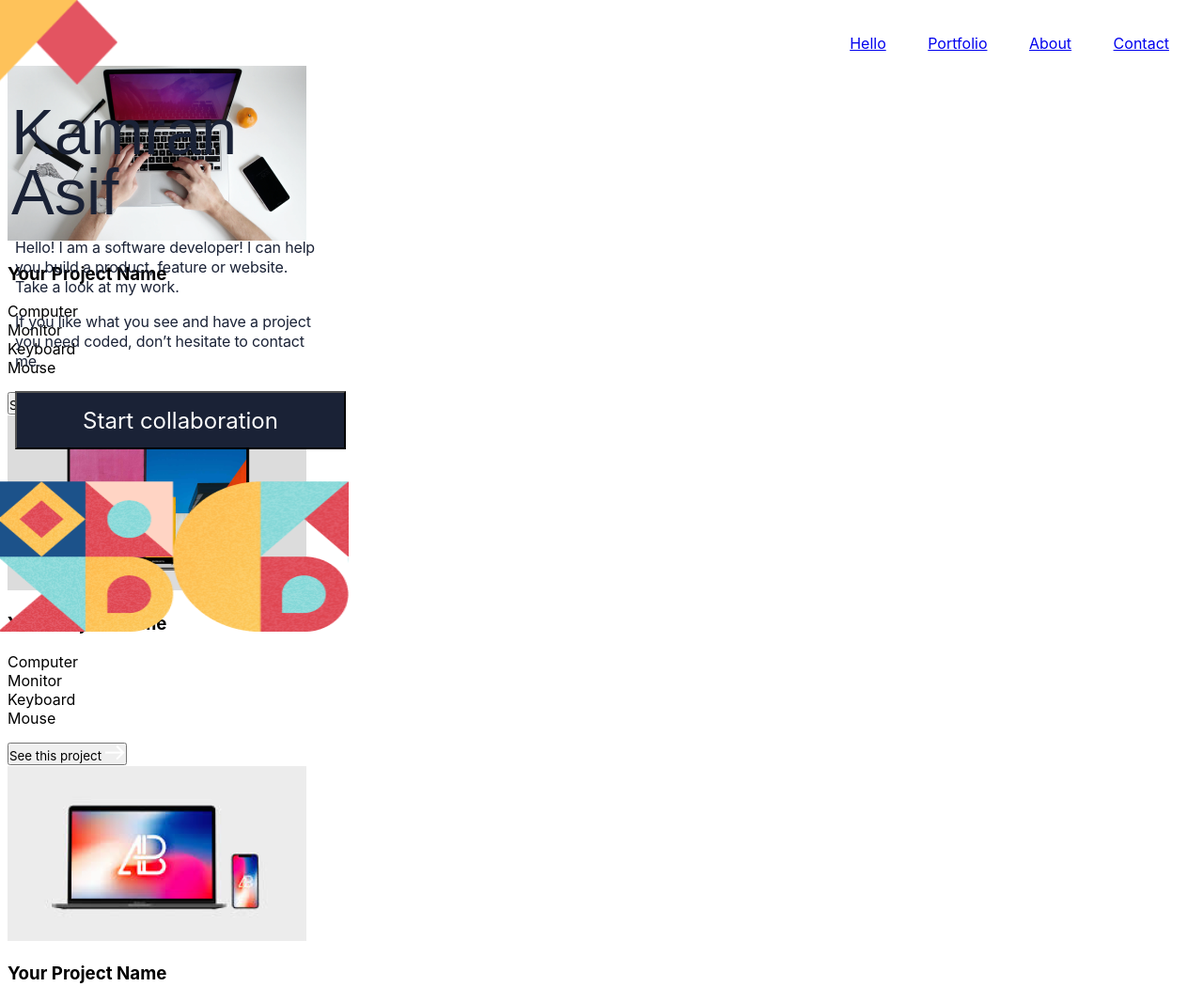
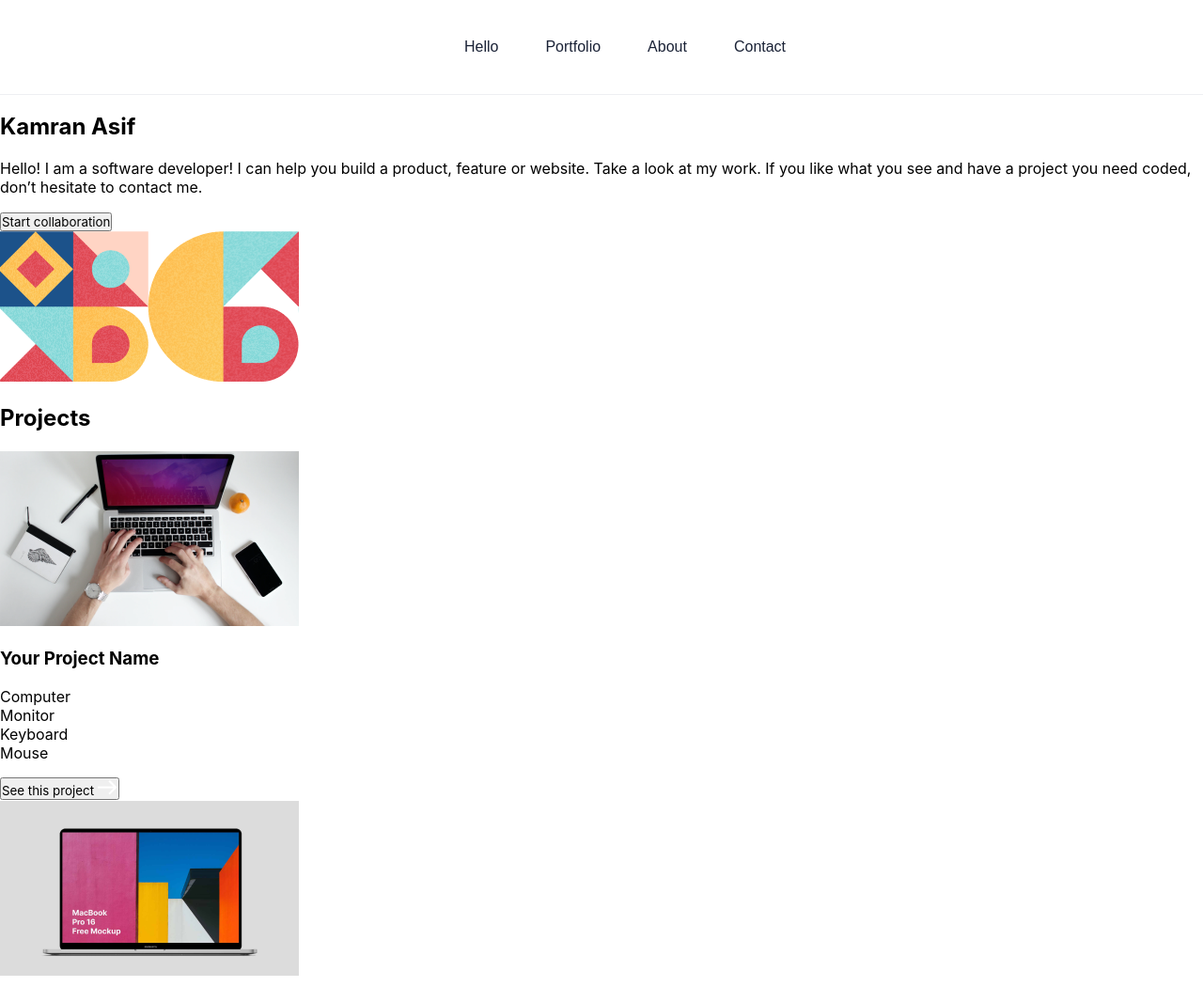
Before and after one commit to kamranasif506/Portfolio-project, a website: page index.html in a window 1280 px wide. Shown: the top 1050 px of the page at 94% size. Drawn offline with Linux system fonts and the light colour scheme; a web font is replaced by a local one.

Commit message:
make changes for header section for web screen

```diff
--- a/index.html
+++ b/index.html
@@ -9,13 +9,15 @@
   </head>
   <body>
     <header class="header-content">
-      <img class="right-img" src="images/header.png" alt="" />
+      <div class="header-icon">
+        <img class="right-img" src="images/header.png" alt="" />
+      </div>
       <nav class="nav-bar">
         <ul>
-          <li><a href="hello">Hello</a></li>
-          <li><a href="portfolio">Portfolio</a></li>
-          <li><a href="about">About</a></li>
-          <li><a href="contact">Contact</a></li>
+          <li><a href="#hello">Hello</a></li>
+          <li><a href="#portfolio">Portfolio</a></li>
+          <li><a href="#about">About</a></li>
+          <li><a href="#contact">Contact</a></li>
         </ul>
       </nav>
       <img class="bar_icon" src="images/ic_menu.png" alt="" />
--- a/style.css
+++ b/style.css
@@ -3,96 +3,95 @@
   font-family: inter, serif;
 }
 
-@media only screen and (min-width: 768px) {
-  .right-img {
-    position: absolute;
-    width: 7.938rem;
-    height: 5.625rem;
-    left: -0.125rem;
-    top: 0;
+body {
+  width: 100%;
+  padding: 0;
+  margin: 0;
 }
-
-  header li {
-    list-style: none;
-    display: inline-block;
-    padding: 0 20px;
-  }
-
-  header ul {
-    position: absolute;
-    right: 1rem;
-  }
-
 .bar_icon {
   display: none;
 }
-
-  .heading {
-    position: absolute;
-    width: 14.95rem;
-    height: 6.25rem;
-    left: 0.75rem;
-    top: 3.25rem;
-    font-family: 'Playfair Display', sans-serif;
-    font-style: normal;
-    font-weight: 400;
-    font-size: 4.29rem;
-    line-height: 4rem;
-    color: #1a2236;
+.header-content {
+  display: block;
+  width: 100%;
+  padding-top: 38px;
+  padding-bottom: 38px;
+  background: #FFFFFF;
+  box-shadow: 0px 0.5px 0px #DDDFE6;
+}
+.header-icon {
+  display: none;
+}
+.nav-bar {
+  display: flex;
+  justify-content: center;
+  align-items: center;
 }
 
-  .description {
-    position: absolute;
-    width: 20rem;
-    height: 19.188rem;
-    left: 1rem;
-    top: 14.813rem;
+.nav-bar ul {
+  list-style: none;
+  display: flex;
+  justify-content: center;
+  align-items: center;
+  margin: 0;
+  padding: 0;
+}
+
+.nav-bar li {
+  margin-left: 50px;
+  position: relative; /* add relative position to parent li */
+}
+
+.nav-bar a {
+  text-decoration: none;
   font-family: 'Poppins', sans-serif;
   font-style: normal;
   font-weight: 400;
-    font-size: 1rem;
-    line-height: 1.313rem;
-    letter-spacing: -0.01em;
-    color: #1a2236;
+  font-size: 16px;
+  line-height: 24px;
+  /* identical to box height */
+
+  text-align: right;
+
+  color: #1A2236;
 }
 
-  .second_part {
-    display: block;
-    margin-top: 5%;
+.nav-bar a::after {
+  content: "";
+  position: absolute;
+  bottom: 0; /* set the bottom position to 0 */
+  left: 39%;
+  transform: translateX(-50%);
+  width: 0;
+  height: 2px;
+  background-color: black;
+  transition: width 0.2s ease-in-out; /* change the transition property to width */
 }
 
-  .collaboration_btn {
-    box-sizing: border-box;
-    position: absolute;
-    width: 22rem;
-    height: 3.9rem;
-    left: 1rem;
-    font-size: 1.5rem;
-    top: 26rem;
-    background: #1a2236;
-    color: #fff;
+.nav-bar a:hover::after {
+  width: 73%; /* change width to 75% on hover */
 }
 
-  .collaboration_btn:hover {
-    border: 1px solid #1a2236 !important;
-    background: #fff;
-    color: #1a2236;
-  }
-
-  .slider_img {
-    position: absolute;
-    width: 29%;
-    height: 160px;
-    left: 0;
-    top: 32rem;
-  }
-}
 
 @media only screen and (max-width: 376px) {
   body {
     width: 100%;
     padding: 0;
     margin: 0;
+  }
+  .bar_icon {
+    display: block !important;
+  }
+  .header-content {
+    display: block;
+    width: 100%;
+    padding-top: 0px;
+    padding-bottom: 0px;
+    background: #FFFFFF;
+    box-shadow: 0px 0px 0px #DDDFE6;
+  }
+  .header-icon {
+    display: block;
   }
 
   .right-img {
```
Lines whose indentation alone changed are shown as unchanged.
